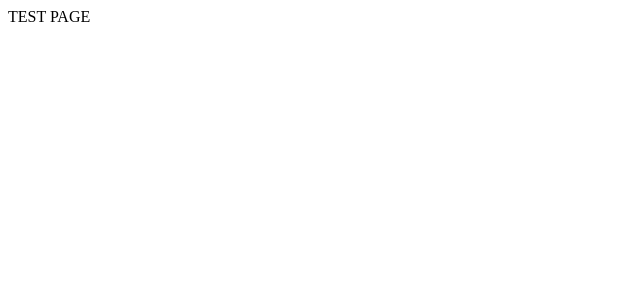
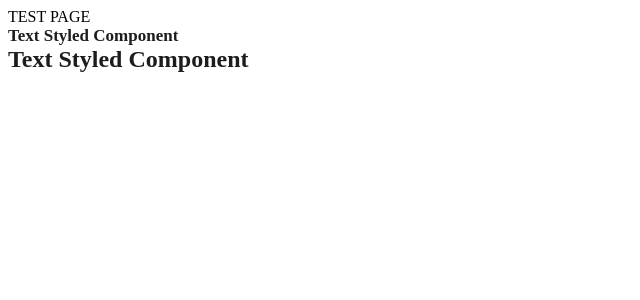
Before and after one commit to kiryl-kavalenka/aws-booking-frontend, a React (Create React App) app: page /test in a window 1280 px wide. Shown: the top 300 px of the page, without its empty margins (0-640 px from the left). Built offline with nearby package versions, Linux system fonts and the light colour scheme.

Commit message:
test page with styled component

```diff
--- a/src/components/pages/firstTest/test.tsx
+++ b/src/components/pages/firstTest/test.tsx
@@ -1,7 +1,12 @@
 import { FC } from "react"
+import { Text } from '../../ui/text';
 
 export const Test: FC = () => {
     return (
-        <div>TEST PAGE</div>
+        <>
+            <div>TEST PAGE</div>
+            <Text type="param">Text Styled Component</Text>
+            <Text type="header">Text Styled Component</Text>
+        </>
     )
 }
--- a/src/index.tsx
+++ b/src/index.tsx
@@ -11,9 +11,6 @@ const root = ReactDOM.createRoot(
   document.getElementById("root") as HTMLElement
 );
 root.render(
-  // <Provider store={store}>
-  //   <App />
-  // </Provider>
   <Provider store={store}>
     <Router />
   </Provider>
```
